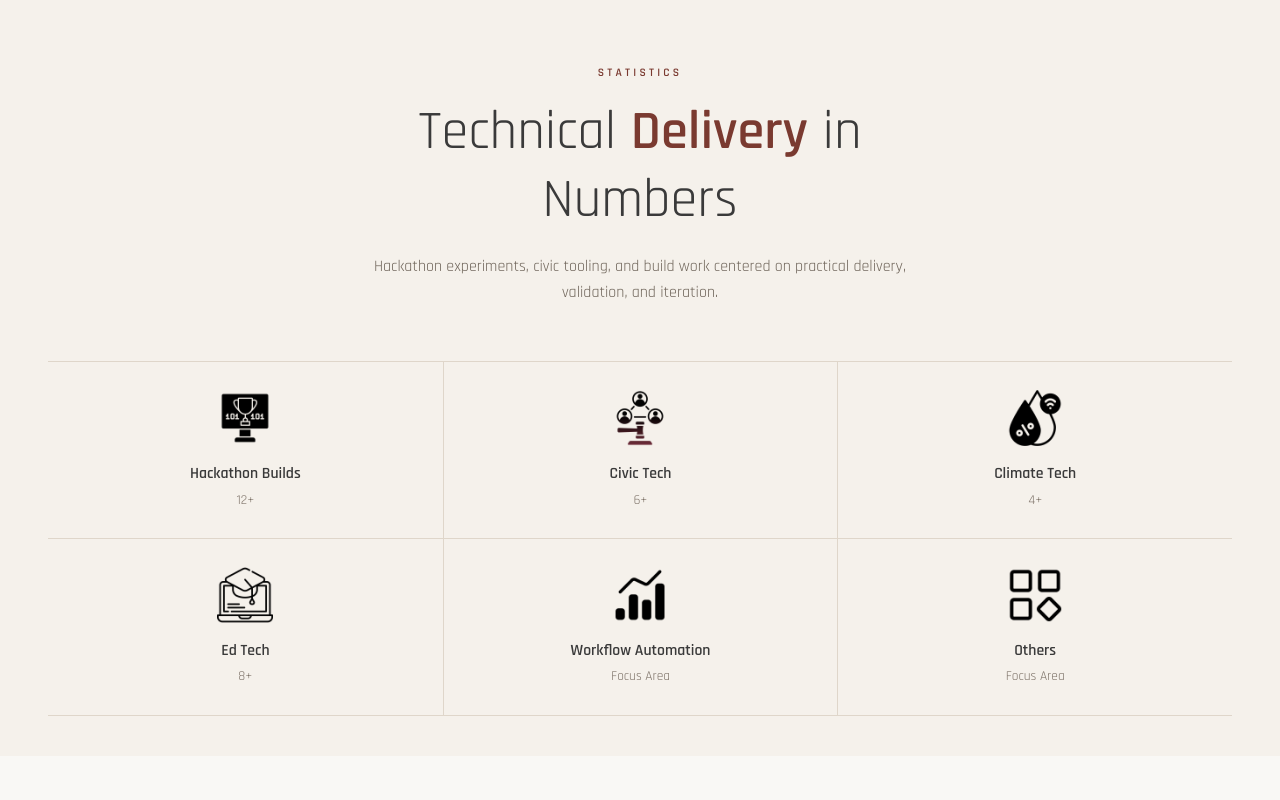
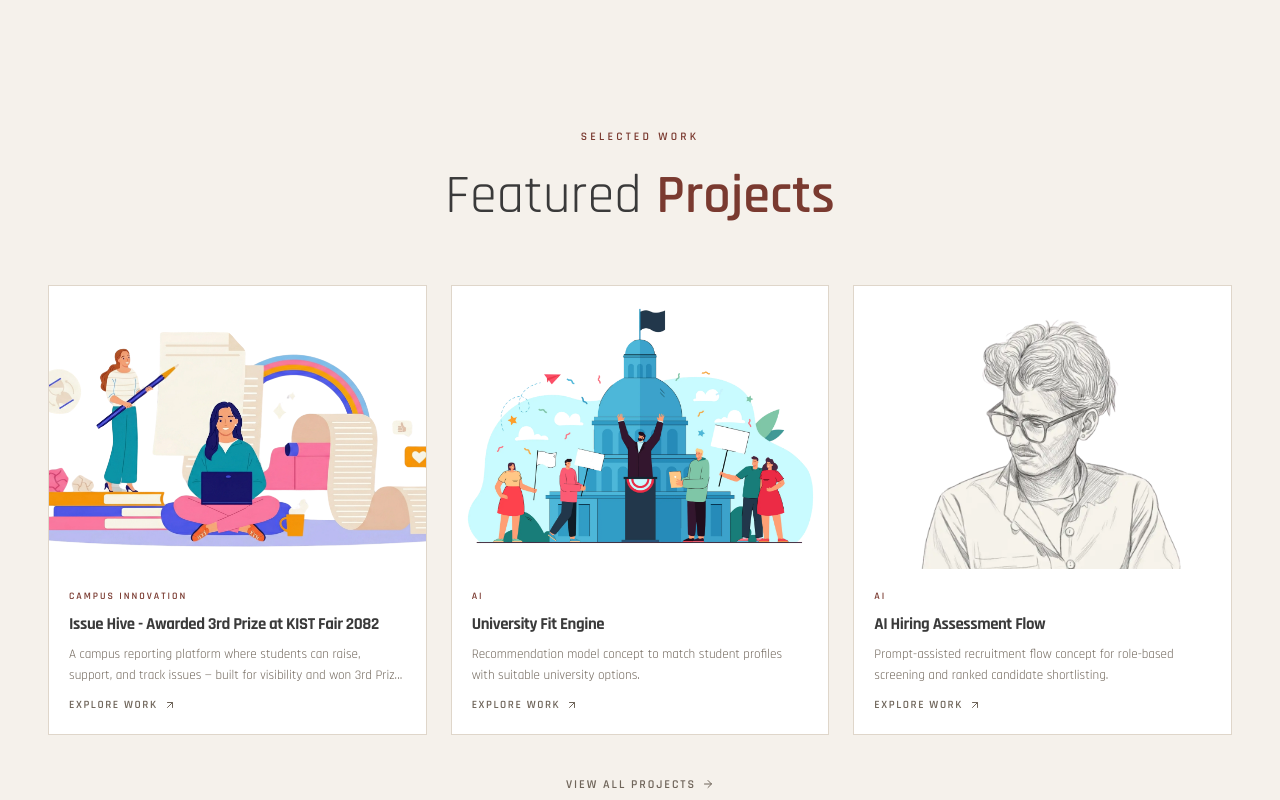
Before and after one commit to dhirendraxd/dhiren_website, a React (Vite) app: page /tech-projects in a window 1280 px wide. Shown: the part 800-1600 px from the top of the page. Before the commit the page ends 1556 px from the top, so only its background shows below. Built offline with nearby package versions, Linux system fonts and the light colour scheme; the HTML template or start-up script is replaced by a standard one.

Commit message:
feat: add related projects section to Service Showcase with dynamic filtering

```diff
--- a/src/pages/ServiceShowcase.tsx
+++ b/src/pages/ServiceShowcase.tsx
@@ -1,11 +1,11 @@
 import { useEffect, useState } from "react";
 import { motion, AnimatePresence } from "framer-motion";
-import { ArrowLeft, BarChart3, Briefcase, LineChart, Megaphone, Search, Share2, Users } from "lucide-react";
-import { Navigate, useParams, useNavigate } from "react-router-dom";
+import { ArrowLeft, ArrowRight, ArrowUpRight, BarChart3, Briefcase, LineChart, Megaphone, Search, Share2, Users } from "lucide-react";
+import { Link, Navigate, useParams, useNavigate } from "react-router-dom";
 import Seo from "@/components/Seo";
 import ScrollProgressBar from "@/components/ScrollProgressBar";
 import { getRelevantExperiences } from "@/data/affiliations";
-import { issueHiveThumbnail } from "@/data/projectDetails";
+import { issueHiveThumbnail, projectDetails } from "@/data/projectDetails";
 import digitalMarketingAnalyticsIcon from "@/assets/digital-marketing-icons/analytics.webp";
 import digitalMarketingBriefcaseIcon from "@/assets/digital-marketing-icons/briefcase.webp";
 import digitalMarketingClimateChangeIcon from "@/assets/digital-marketing-icons/climate-change.webp";
@@ -704,6 +704,7 @@ const ServiceShowcase = ({ forcedSlug }: ServiceShowcaseProps) => {
   }
 
   const showcase = serviceShowcases[resolvedSlug];
+  const relatedProjects = projectDetails.filter((p) => p.serviceSlug === resolvedSlug).slice(0, 3);
   const pageTitle = `${showcase.heroTitle} | Dhirendra Singh Dhami`;
   const pageDescription = showcase.heroSummary;
   const advocacyCommunityIconMap = {
@@ -978,6 +979,71 @@ const ServiceShowcase = ({ forcedSlug }: ServiceShowcaseProps) => {
           </div>
         </section>
 
+        {relatedProjects.length > 0 && (
+          <section className="bg-[#f5f1eb] px-5 pb-8 pt-14 text-[#3a3a3a] sm:px-8 sm:pb-10 sm:pt-16 md:px-12">
+            <div className="mx-auto max-w-[74rem]">
+              <div className="mx-auto max-w-[38rem] text-center">
+                <p className="text-[0.72rem] font-semibold uppercase tracking-[0.28em] text-[#7A3A30]">Selected Work</p>
+                <h2 className="mt-4 font-rajdhani text-[2.25rem] font-normal leading-tight sm:text-[3rem] lg:text-[3.4rem]">
+                  Featured <span className="font-semibold text-[#7A3A30]">Projects</span>
+                </h2>
+              </div>
+
+              <div className="mt-12 grid grid-cols-1 gap-6 sm:grid-cols-3 lg:mt-14">
+                {relatedProjects.map((project, index) => (
+                  <Link
+                    key={project.slug}
+                    to={`/projects/${project.slug}`}
+                    className="group block overflow-hidden border border-[#dfd6ca] bg-white transition-colors duration-300 hover:border-[#7A3A30]/40"
+                  >
+                    <div className="relative overflow-hidden">
+                      {project.image ? (
+                        <img
+                          src={project.image}
+                          alt={`${project.title} preview`}
+                          loading="lazy"
+                          decoding="async"
+                          width={640}
+                          height={480}
+                          className="aspect-[4/3] w-full object-cover transition-transform duration-700 group-hover:scale-[1.04]"
+                        />
+                      ) : (
+                        <div className="flex aspect-[4/3] w-full items-end p-6 bg-[linear-gradient(135deg,#f0e8de_0%,#e0d0be_100%)]">
+                          <div className="text-lg font-bold leading-tight tracking-tight text-[#3a3a3a]">{project.title}</div>
+                        </div>
+                      )}
+                      <span className="absolute right-3 top-3 font-mono text-[0.55rem] tabular-nums text-white/50 select-none">
+                        {String(index + 1).padStart(2, "0")}
+                      </span>
+                    </div>
+                    <div className="p-5 flex flex-col gap-2">
+                      <p className="text-[0.62rem] font-semibold uppercase tracking-[0.2em] text-[#7A3A30]">{project.category}</p>
+                      <h3 className="font-rajdhani text-[1.05rem] font-bold tracking-tight text-[#3a3a3a] leading-snug transition-colors duration-200 group-hover:text-[#7A3A30]">
+                        {project.title}
+                      </h3>
+                      <p className="text-[0.82rem] leading-[1.6] text-[#6f655a] line-clamp-2">{project.summary}</p>
+                      <span className="mt-1 inline-flex items-center gap-1.5 text-[0.7rem] font-semibold uppercase tracking-[0.14em] text-[#6f655a] transition-colors group-hover:text-[#7A3A30]">
+                        Explore Work
+                        <ArrowUpRight size={12} className="transition-transform duration-200 group-hover:translate-x-0.5 group-hover:-translate-y-0.5" />
+                      </span>
+                    </div>
+                  </Link>
+                ))}
+              </div>
+
+              <div className="mt-10 flex justify-center">
+                <Link
+                  to="/projects"
+                  className="group inline-flex items-center gap-1.5 text-[0.75rem] font-semibold uppercase tracking-[0.16em] text-[#6f655a] transition-colors hover:text-[#7A3A30]"
+                >
+                  View All Projects
+                  <ArrowRight size={12} className="transition-transform duration-200 group-hover:translate-x-0.5" />
+                </Link>
+              </div>
+            </div>
+          </section>
+        )}
+
         <section className="bg-[#f5f1eb] px-5 pb-8 pt-0 text-[#3a3a3a] sm:px-8 sm:pb-10 sm:pt-0 md:px-12">
           <div className="mx-auto max-w-[74rem]">
             <div className="mx-auto max-w-[38rem] text-center">
```
